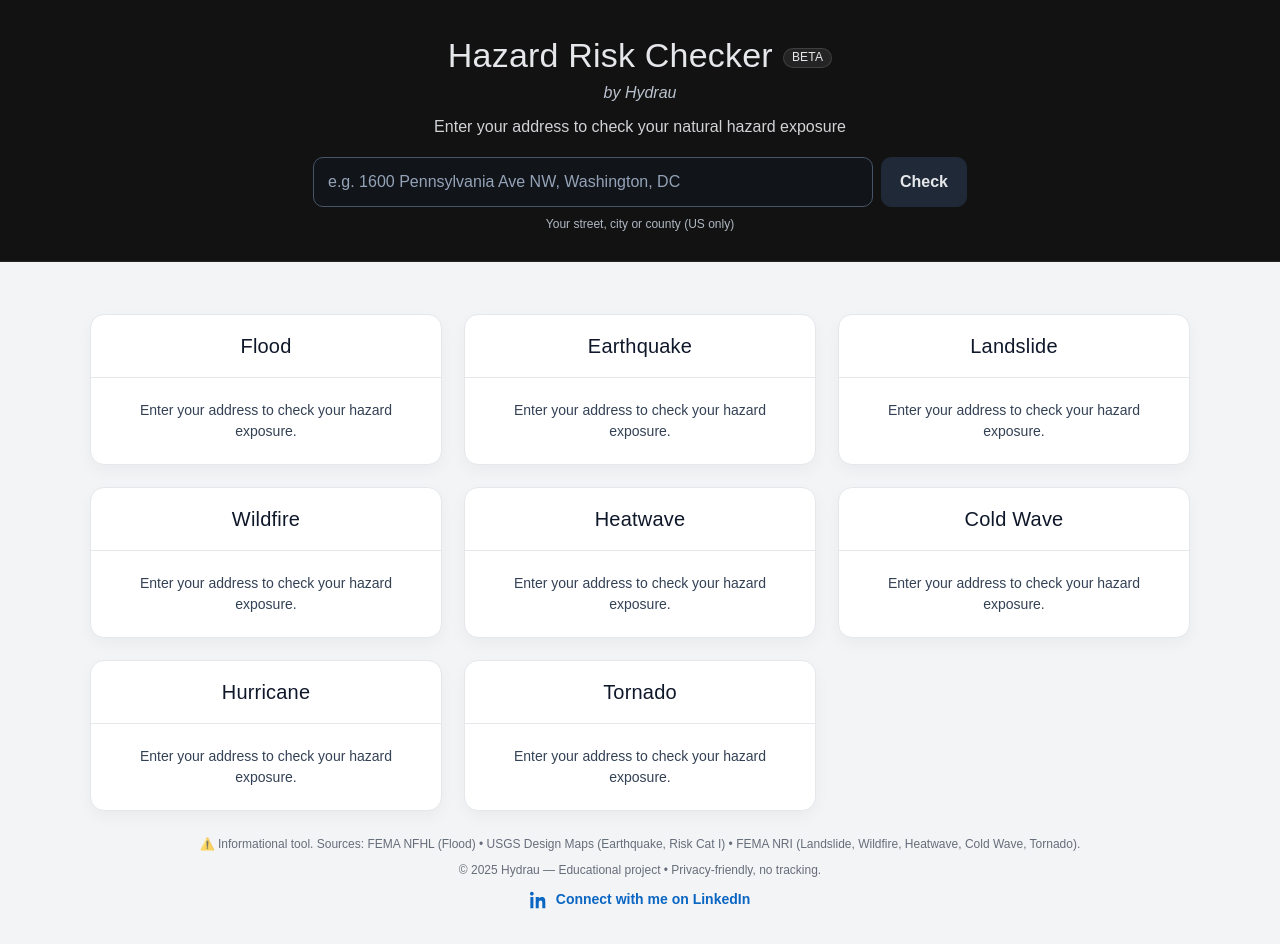
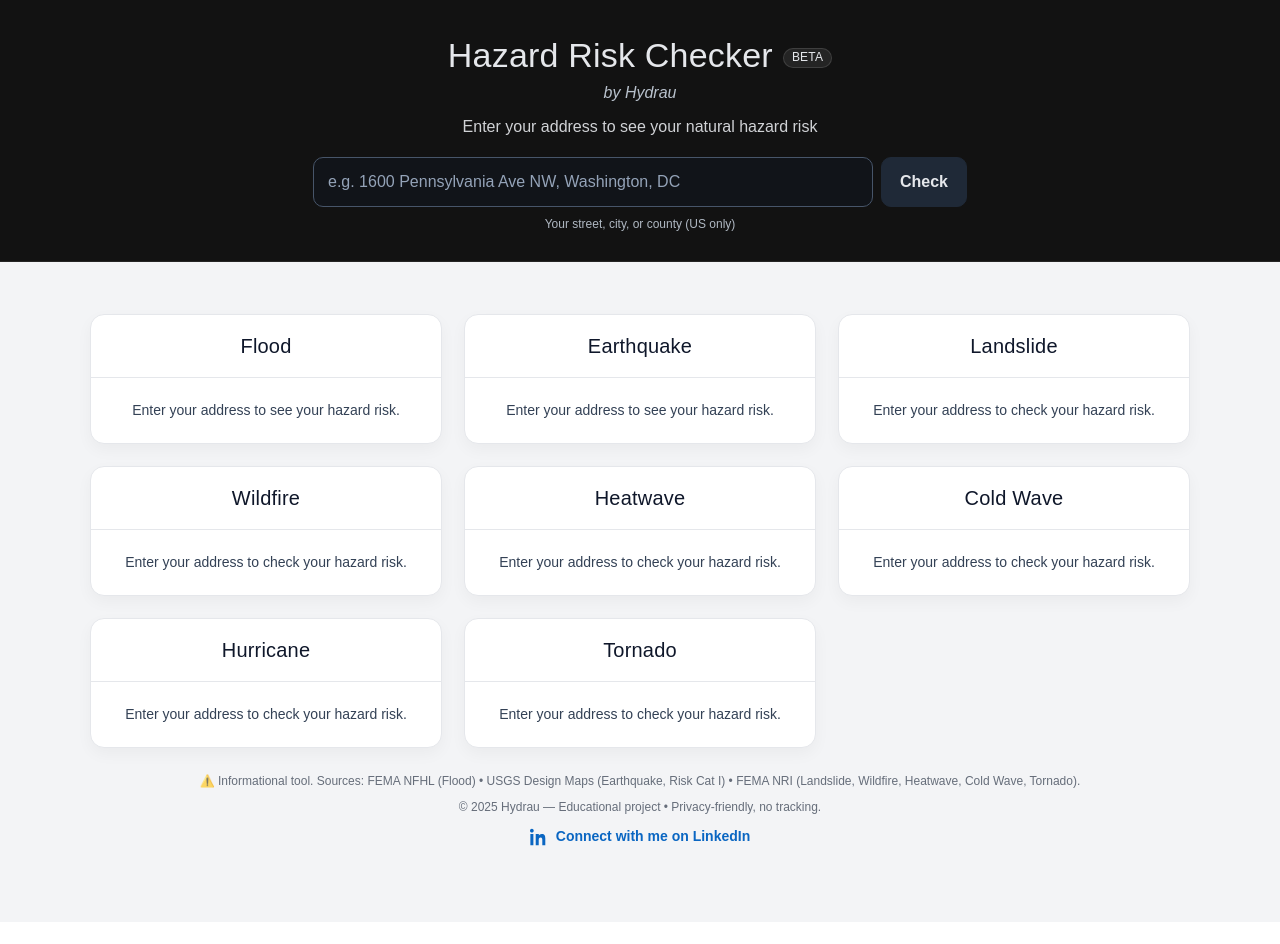
Before and after one commit to hydrau1221/hazard-risk-checker, a Next.js app: page / in a window 1280 px wide. After the commit the page ends 922 px from the top, so only its background shows below. Built offline with nearby package versions, Linux system fonts and the light colour scheme.

Commit message:
Update page.tsx

```diff
--- a/app/page.tsx
+++ b/app/page.tsx
@@ -88,35 +88,35 @@ export default function Home() {
 
   // Flood
   const [floodLevel, setFloodLevel] = useState<RiskLevel | null>(null);
-  const [floodText, setFloodText]   = useState<string>("Enter your address to check your hazard exposure.");
+  const [floodText, setFloodText]   = useState<string>("Enter your address to see your hazard risk.");
 
   // Earthquake
   const [eqLevel, setEqLevel] = useState<RiskLevel | null>(null);
-  const [eqText,  setEqText]  = useState<string>("Enter your address to check your hazard exposure.");
+  const [eqText,  setEqText]  = useState<string>("Enter your address to see your hazard risk.");
 
   // Landslide (NRI)
   const [lsLevel, setLsLevel] = useState<RiskLevel | null>(null);
-  const [lsText,  setLsText]  = useState<string>("Enter your address to check your hazard exposure.");
+  const [lsText,  setLsText]  = useState<string>("Enter your address to check your hazard risk.");
 
   // Wildfire (NRI)
   const [wfLevel, setWfLevel] = useState<RiskLevel | null>(null);
-  const [wfText,  setWfText]  = useState<string>("Enter your address to check your hazard exposure.");
+  const [wfText,  setWfText]  = useState<string>("Enter your address to check your hazard risk.");
 
   // Heatwave (NRI)
   const [heatLevel, setHeatLevel] = useState<RiskLevel | null>(null);
-  const [heatText,  setHeatText]  = useState<string>("Enter your address to check your hazard exposure.");
+  const [heatText,  setHeatText]  = useState<string>("Enter your address to check your hazard risk.");
 
   // Cold Wave (NRI)
   const [coldLevel, setColdLevel] = useState<RiskLevel | null>(null);
-  const [coldText,  setColdText]  = useState<string>("Enter your address to check your hazard exposure.");
+  const [coldText,  setColdText]  = useState<string>("Enter your address to check your hazard risk.");
 
   // Hurricane (NRI ou autre)
   const [hurrLevel, setHurrLevel] = useState<RiskLevel | null>(null);
-  const [hurrText,  setHurrText]  = useState<string>("Enter your address to check your hazard exposure.");
+  const [hurrText,  setHurrText]  = useState<string>("Enter your address to check your hazard risk.");
 
   // Tornado (NRI)
   const [torLevel, setTorLevel] = useState<RiskLevel | null>(null);
-  const [torText,  setTorText]  = useState<string>("Enter your address to check your hazard exposure.");
+  const [torText,  setTorText]  = useState<string>("Enter your address to check your hazard risk.");
 
   function parseLatLon(s: string): {lat:number, lon:number} | null {
     const m = s.trim().match(/^\s*(-?\d+(?:\.\d+)?)\s*,\s*(-?\d+(?:\.\d+)?)\s*$/);
@@ -386,7 +386,7 @@ export default function Home() {
           <span style={beta}>BETA</span>
         </h1>
         <div style={subtitle}>by Hydrau</div>
-        <div style={tagline}>Enter your address to check your natural hazard exposure</div>
+        <div style={tagline}>Enter your address to see your natural hazard risk</div>
         <div style={bar}>
           <input
             style={input}
@@ -400,7 +400,7 @@ export default function Home() {
             {loading === "idle" ? "Check" : loading === "geocode" ? "Geocoding…" : "Checking…"}
           </button>
         </div>
-        <div style={hint}>Your street, city or county (US only)</div>
+        <div style={hint}>Your street, city, or county (US only)</div>
       </header>
 
       <main style={gridWrap}>
```
